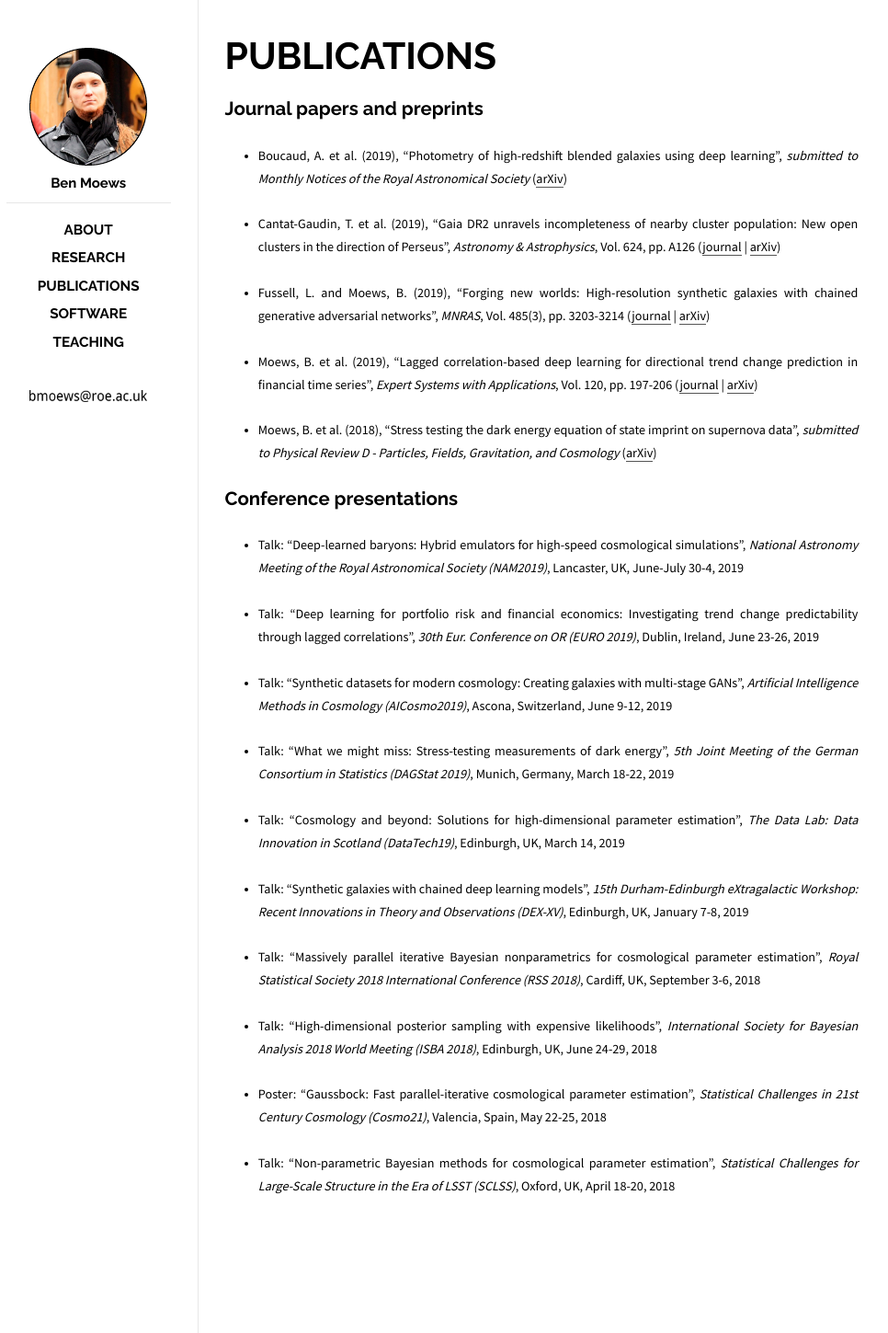
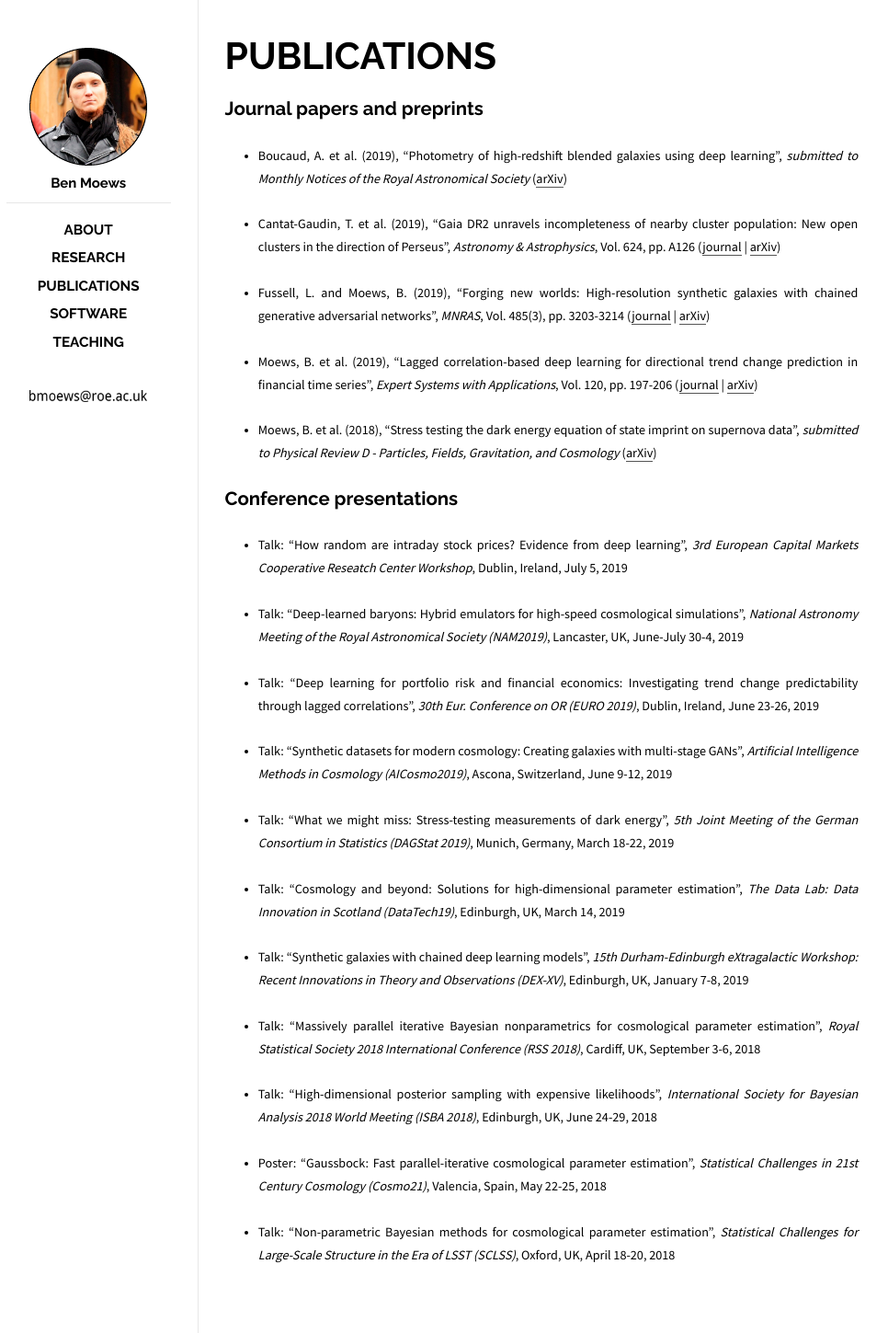
Before and after one commit to moews/moews.github.io, a Jekyll site: the page built from _posts/2017-03-25-publications.md, in a window 1280 px wide. Shown: the whole page at 92% size, without its empty margins (143-1109 px from the left). Built offline with Jekyll 4.4.1, drawn with Linux system fonts in a browser that asks for light colours.

Commit message:
Update 2017-03-25-publications.md

```diff
--- a/_posts/2017-03-25-publications.md
+++ b/_posts/2017-03-25-publications.md
@@ -24,7 +24,7 @@ categories: posts
 
 ## Conference presentations
 
-
+* <small>Talk: "How random are intraday stock prices? Evidence from deep learning", _3rd European Capital Markets Cooperative Reseatch Center Workshop_, Dublin, Ireland, July 5, 2019</small>
 
 * <small>Talk: "Deep-learned baryons: Hybrid emulators for high-speed cosmological simulations", _National Astronomy Meeting of the Royal Astronomical Society (NAM2019)_, Lancaster, UK, June-July 30-4, 2019</small>
 
```
